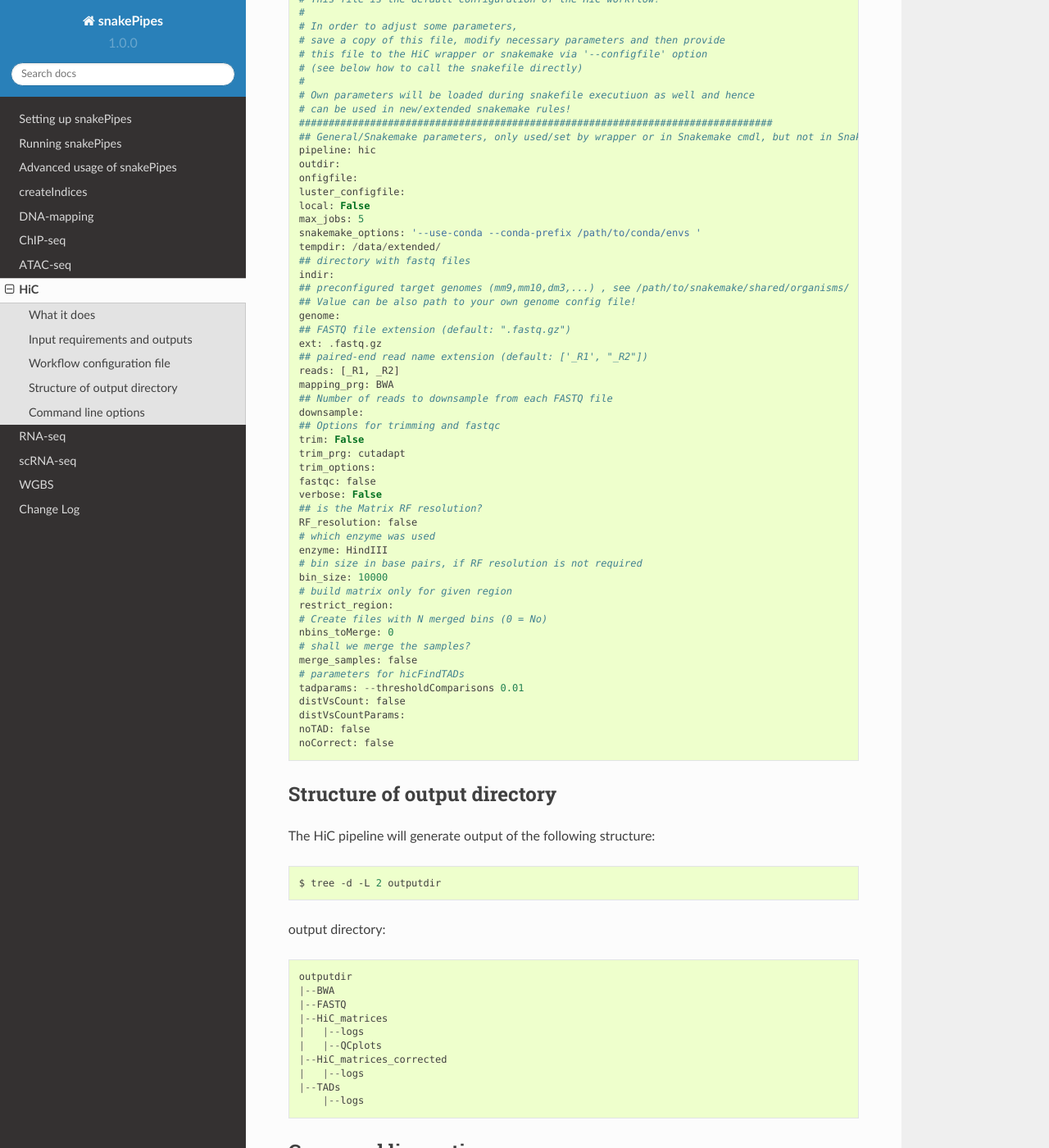
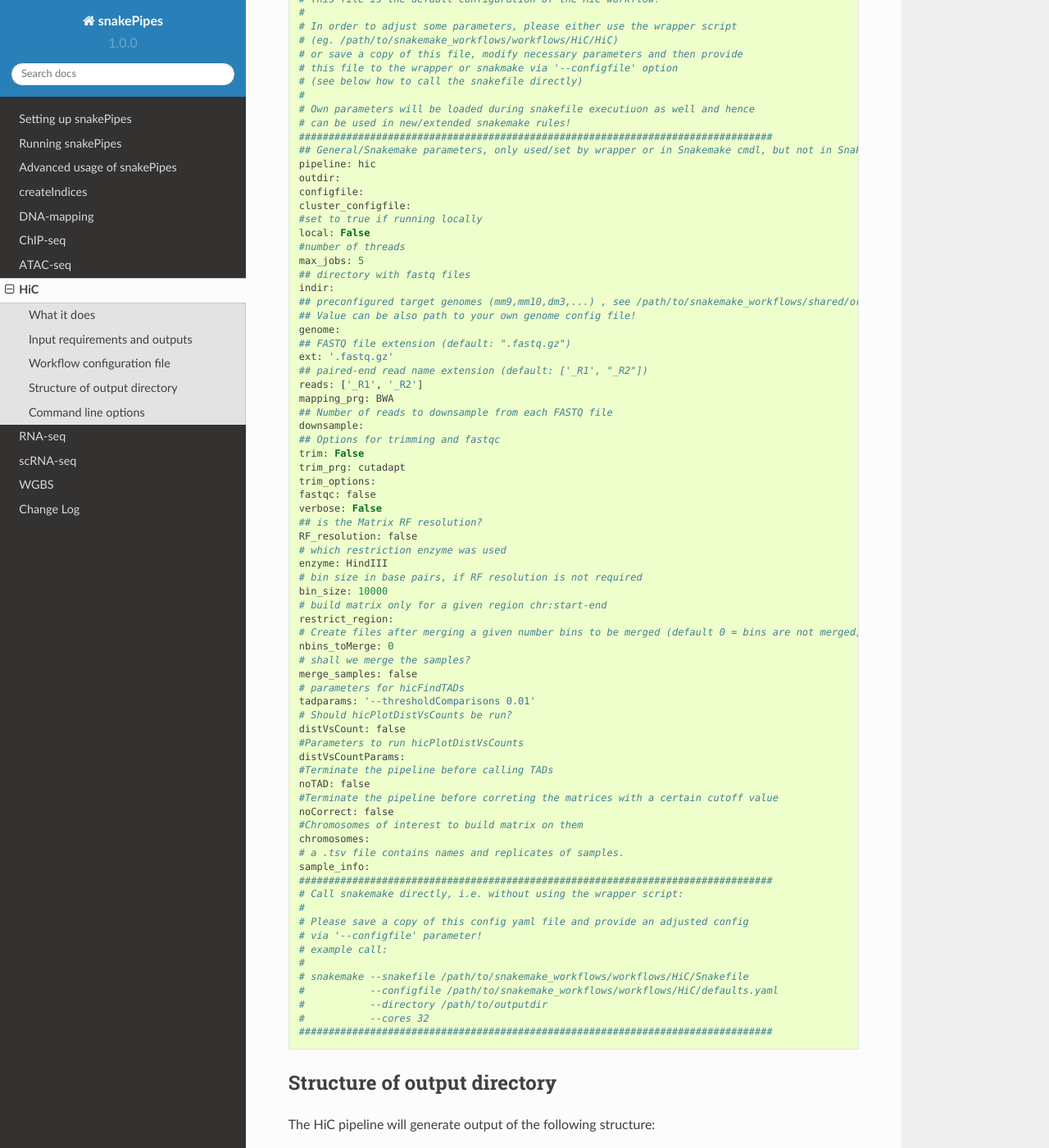
Before and after one commit to maxplanck-ie/snakepipes, a Sphinx documentation site: the page built from docs/content/workflows/HiC.rst, in a window 1280 px wide and 1400 px high, scrolled down 1544 px. Shown: the whole window at 82% size. Built offline with Sphinx 7.4.7 and the Read the Docs theme 2.0.0, drawn with Linux system fonts in a browser that asks for light colours.

Commit message:
updated .rst file accordingly

```diff
--- a/docs/content/workflows/HiC.rst
+++ b/docs/content/workflows/HiC.rst
@@ -28,62 +28,84 @@ the config file description for the HiC workflow :
 
 .. parsed-literal::
 
-     ################################################################################
-     # This file is the default configuration of the HiC workflow!
-     #
-     # In order to adjust some parameters,
-     # save a copy of this file, modify necessary parameters and then provide
-     # this file to the HiC wrapper or snakemake via '--configfile' option
-     # (see below how to call the snakefile directly)
-     #
-     # Own parameters will be loaded during snakefile executiuon as well and hence
-     # can be used in new/extended snakemake rules!
-     ################################################################################
-     ## General/Snakemake parameters, only used/set by wrapper or in Snakemake cmdl, but not in Snakefile
-     pipeline: hic
-     outdir:
-     onfigfile:
-     luster_configfile:
-     local: False
-     max_jobs: 5
-     snakemake_options: '--use-conda --conda-prefix /path/to/conda/envs '
-     tempdir: /data/extended/
-     ## directory with fastq files
-     indir:
-     ## preconfigured target genomes (mm9,mm10,dm3,...) , see /path/to/snakemake/shared/organisms/
-     ## Value can be also path to your own genome config file!
-     genome:
-     ## FASTQ file extension (default: ".fastq.gz")
-     ext: .fastq.gz
-     ## paired-end read name extension (default: ['_R1', "_R2"])
-     reads: [_R1, _R2]
-     mapping_prg: BWA
-     ## Number of reads to downsample from each FASTQ file
-     downsample:
-     ## Options for trimming and fastqc
-     trim: False
-     trim_prg: cutadapt
-     trim_options:
-     fastqc: false
-     verbose: False
-     ## is the Matrix RF resolution?
-     RF_resolution: false
-     # which enzyme was used
-     enzyme: HindIII
-     # bin size in base pairs, if RF resolution is not required
-     bin_size: 10000
-     # build matrix only for given region
-     restrict_region:
-     # Create files with N merged bins (0 = No)
-     nbins_toMerge: 0
-     # shall we merge the samples?
-     merge_samples: false
-     # parameters for hicFindTADs
-     tadparams: --thresholdComparisons 0.01
-     distVsCount: false
-     distVsCountParams:
-     noTAD: false
-     noCorrect: false
+    ################################################################################
+    # This file is the default configuration of the HiC workflow!
+    #
+    # In order to adjust some parameters, please either use the wrapper script
+    # (eg. /path/to/snakemake_workflows/workflows/HiC/HiC)
+    # or save a copy of this file, modify necessary parameters and then provide
+    # this file to the wrapper or snakmake via '--configfile' option
+    # (see below how to call the snakefile directly)
+    #
+    # Own parameters will be loaded during snakefile executiuon as well and hence
+    # can be used in new/extended snakemake rules!
+    ################################################################################
+    ## General/Snakemake parameters, only used/set by wrapper or in Snakemake cmdl, but not in Snakefile
+    pipeline: hic
+    outdir:
+    configfile:
+    cluster_configfile:
+    #set to true if running locally
+    local: False
+    #number of threads
+    max_jobs: 5
+    ## directory with fastq files
+    indir:
+    ## preconfigured target genomes (mm9,mm10,dm3,...) , see /path/to/snakemake_workflows/shared/organisms/
+    ## Value can be also path to your own genome config file!
+    genome:
+    ## FASTQ file extension (default: ".fastq.gz")
+    ext: '.fastq.gz'
+    ## paired-end read name extension (default: ['_R1', "_R2"])
+    reads: ['_R1', '_R2']
+    mapping_prg: BWA
+    ## Number of reads to downsample from each FASTQ file
+    downsample:
+    ## Options for trimming and fastqc
+    trim: False
+    trim_prg: cutadapt
+    trim_options:
+    fastqc: false
+    verbose: False
+    ## is the Matrix RF resolution?
+    RF_resolution: false
+    # which restriction enzyme was used
+    enzyme: HindIII
+    # bin size in base pairs, if RF resolution is not required
+    bin_size: 10000
+    # build matrix only for a given region chr:start-end
+    restrict_region:
+    # Create files after merging a given number bins to be merged (default 0 = bins are not merged)
+    nbins_toMerge: 0
+    # shall we merge the samples?
+    merge_samples: false
+    # parameters for hicFindTADs
+    tadparams: '--thresholdComparisons 0.01'
+    # Should hicPlotDistVsCounts be run?
+    distVsCount: false
+    #Parameters to run hicPlotDistVsCounts
+    distVsCountParams:
+    #Terminate the pipeline before calling TADs
+    noTAD: false
+    #Terminate the pipeline before correting the matrices with a certain cutoff value
+    noCorrect: false
+    #Chromosomes of interest to build matrix on them
+    chromosomes:
+    # a .tsv file contains names and replicates of samples.
+    sample_info:
+    ################################################################################
+    # Call snakemake directly, i.e. without using the wrapper script:
+    #
+    # Please save a copy of this config yaml file and provide an adjusted config
+    # via '--configfile' parameter!
+    # example call:
+    #
+    # snakemake --snakefile /path/to/snakemake_workflows/workflows/HiC/Snakefile
+    #           --configfile /path/to/snakemake_workflows/workflows/HiC/defaults.yaml
+    #           --directory /path/to/outputdir
+    #           --cores 32
+    ################################################################################
+
 
 
 Structure of output directory
```
